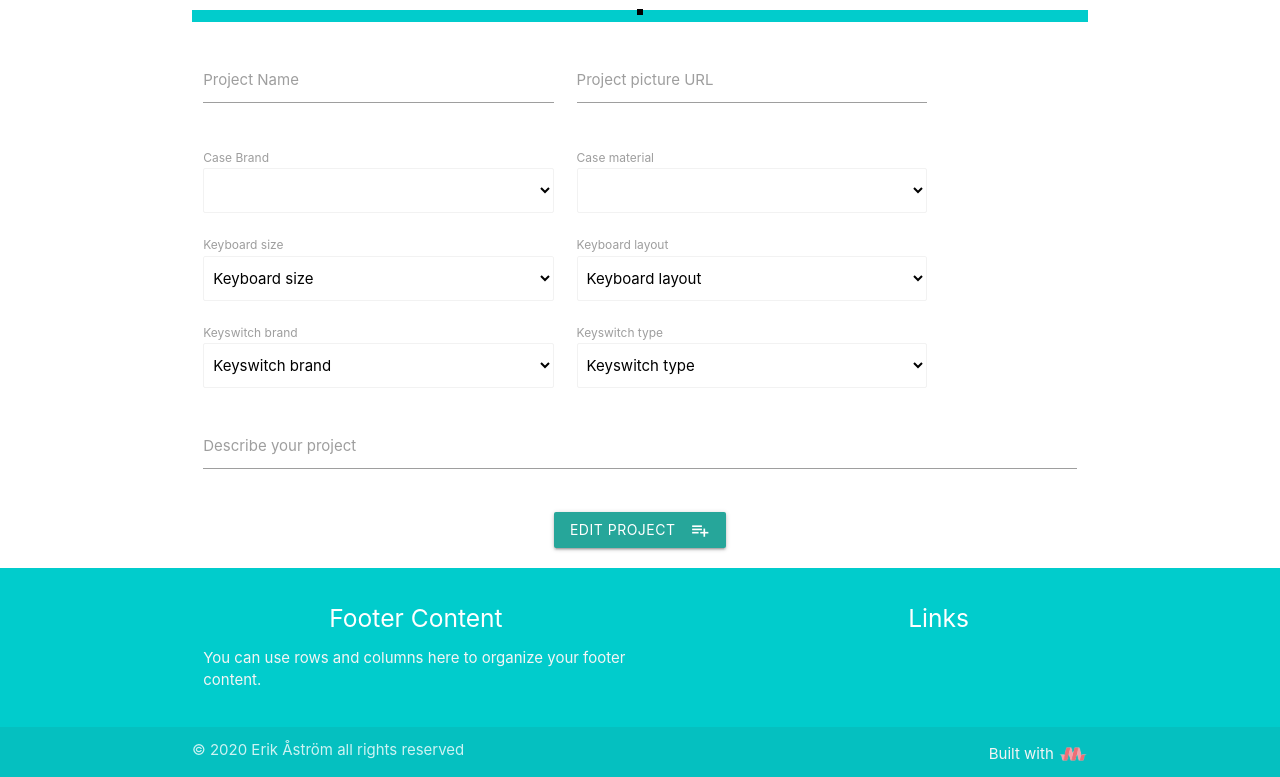
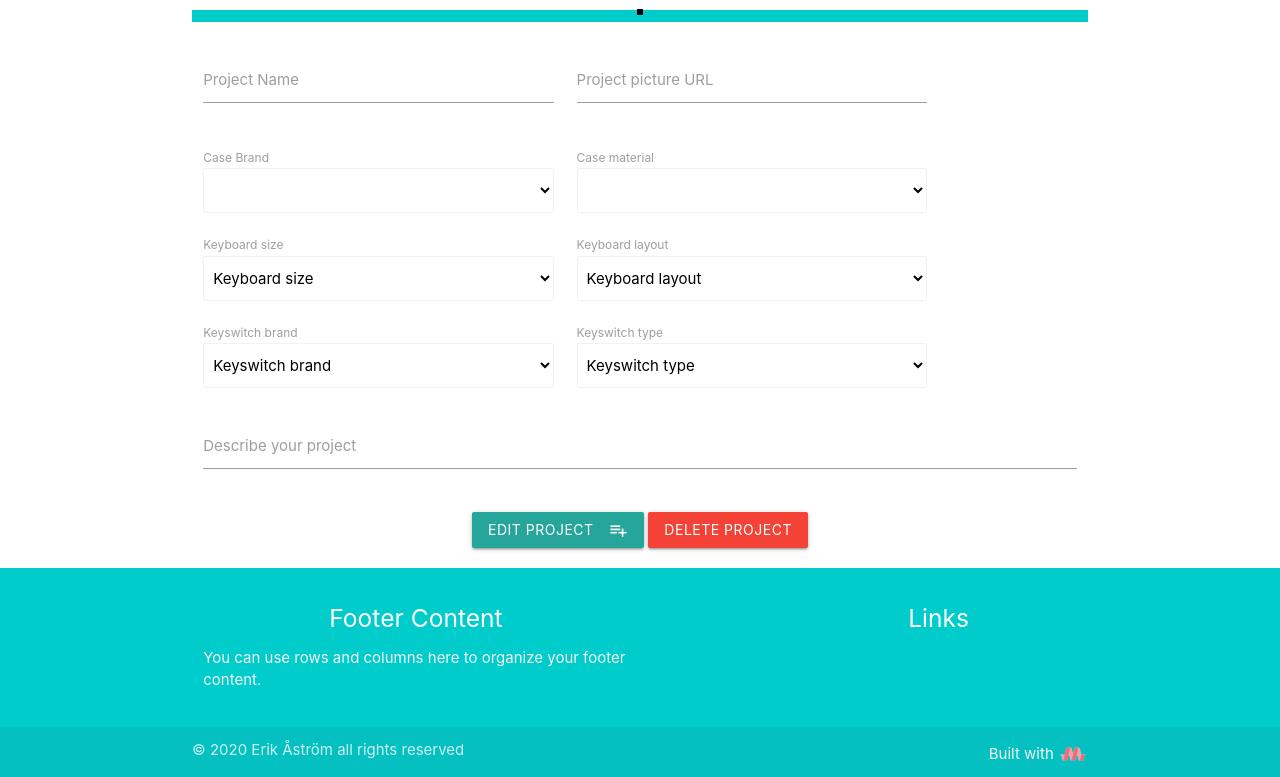
Before and after one commit to astromerik/milestone3, a Flask app: template templates/editdelete.html in a window 1280 px wide. Shown: the part 252-1029 px from the top of the page. Run offline with Flask 2, Linux system fonts and the light colour scheme; the template is opened without the code that fills it, so the values that code supplies are empty; some libraries are stand-ins or nearby versions.

Commit message:
added delete function within the edit project page

```diff
--- a/app.py
+++ b/app.py
@@ -98,15 +98,21 @@ def edit_project(project_id):
 @app.route('/update_project/<project_id>', methods=['POST'])
 def update_project(project_id):
     coll.projects.update({'_id': ObjectId(project_id)},
-                             {'projectName': request.form.get('projectName'),
-                              'caseBrand': request.form.get('caseBrand'),
-                              'caseMaterial': request.form.get('caseMaterial'),
-                              'keyboardSize': request.form.get('keyboardSize'),
-                              'keyboardLayout': request.form.get('keyboardLayout'),
-                              'keyswitchBrand': request.form.get('keyswitchBrand'),
-                              'keyswitch': request.form.get('keyswitch'),
-                              'description': request.form.get('description'),
-                              'imgURL': request.form.get('imgURL')})
+                         {'projectName': request.form.get('projectName'),
+                          'caseBrand': request.form.get('caseBrand'),
+                          'caseMaterial': request.form.get('caseMaterial'),
+                          'keyboardSize': request.form.get('keyboardSize'),
+                          'keyboardLayout': request.form.get('keyboardLayout'),
+                          'keyswitchBrand': request.form.get('keyswitchBrand'),
+                          'keyswitch': request.form.get('keyswitch'),
+                          'description': request.form.get('description'),
+                          'imgURL': request.form.get('imgURL')})
+    return redirect(url_for('projects'))
+
+# Delete project
+@app.route('/delete_project/<project_id>')
+def delete_project(project_id):
+    coll.projects.remove({'_id': ObjectId(project_id)})
     return redirect(url_for('projects'))
 
 
--- a/templates/editdelete.html
+++ b/templates/editdelete.html
@@ -112,6 +112,7 @@
         <button class="btn waves-effect waves-light" type="submit" name="action">Edit project
                 <i class="material-icons right">playlist_add</i>
              </button>
+             <a href="{{url_for('delete_project', project_id=projects._id)}}" class="waves-effect waves-light btn btn_small red">Delete project</a>
              </div>
     </form>
 
```
Also changed, not shown: templates/build.html (+6 -1 lines).
